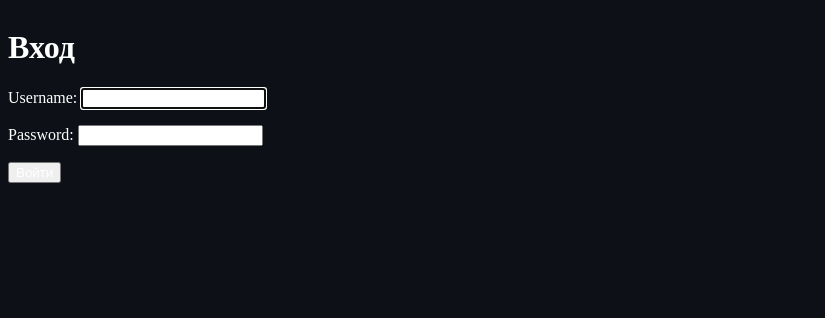
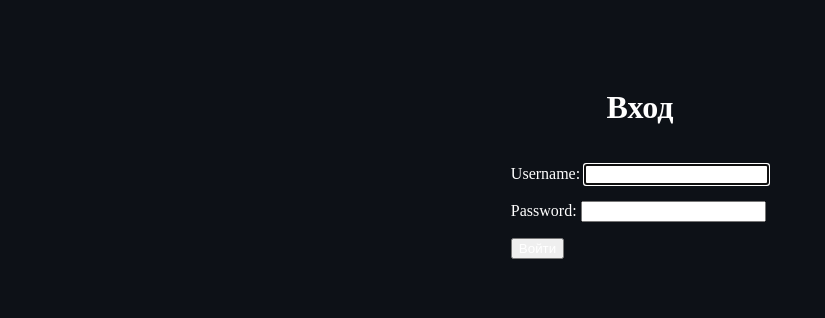
Before and after one commit to gwanlijanari/bestgames_mini, a Django app: page /login/ in a window 1280 px wide. Shown: the top 318 px of the page, without its empty margins (0-825 px from the left). Run offline with Django 5.2, Linux system fonts and the light colour scheme.

Commit message:
стили логина

```diff
--- a/bestgames/static/css/style.css
+++ b/bestgames/static/css/style.css
@@ -74,3 +74,24 @@ footer {
 display: flex;
 justify-content: space-evenly;
 }
+
+#body_login{
+  display: flex;
+  justify-content: center;
+  align-items: center;
+
+}
+main {
+  width: 100%;
+  display: flex;
+  flex-direction: column;
+  gap: 20px;
+}
+.login {
+  display: flex;
+  flex-direction: column;
+  align-items: center;
+  justify-content: center;
+  width: auto;
+  margin: 30px;
+}
--- a/bestgames/templates/registration/login.html
+++ b/bestgames/templates/registration/login.html
@@ -5,10 +5,11 @@
     <meta name="viewport" content="width=device-width, initial-scale=1.0">
     <title>Вход</title>
             {% load static %}
-<link rel="stylesheet" href="{% static 'css/style.css' %}?v=6">  </head>
+    <link rel="stylesheet" href="../../static/css/style.css">
+ </head>
 
 </head>
-<body>
+<body id="body_login">
     <main class="login">
 
     <div class="login">
```
